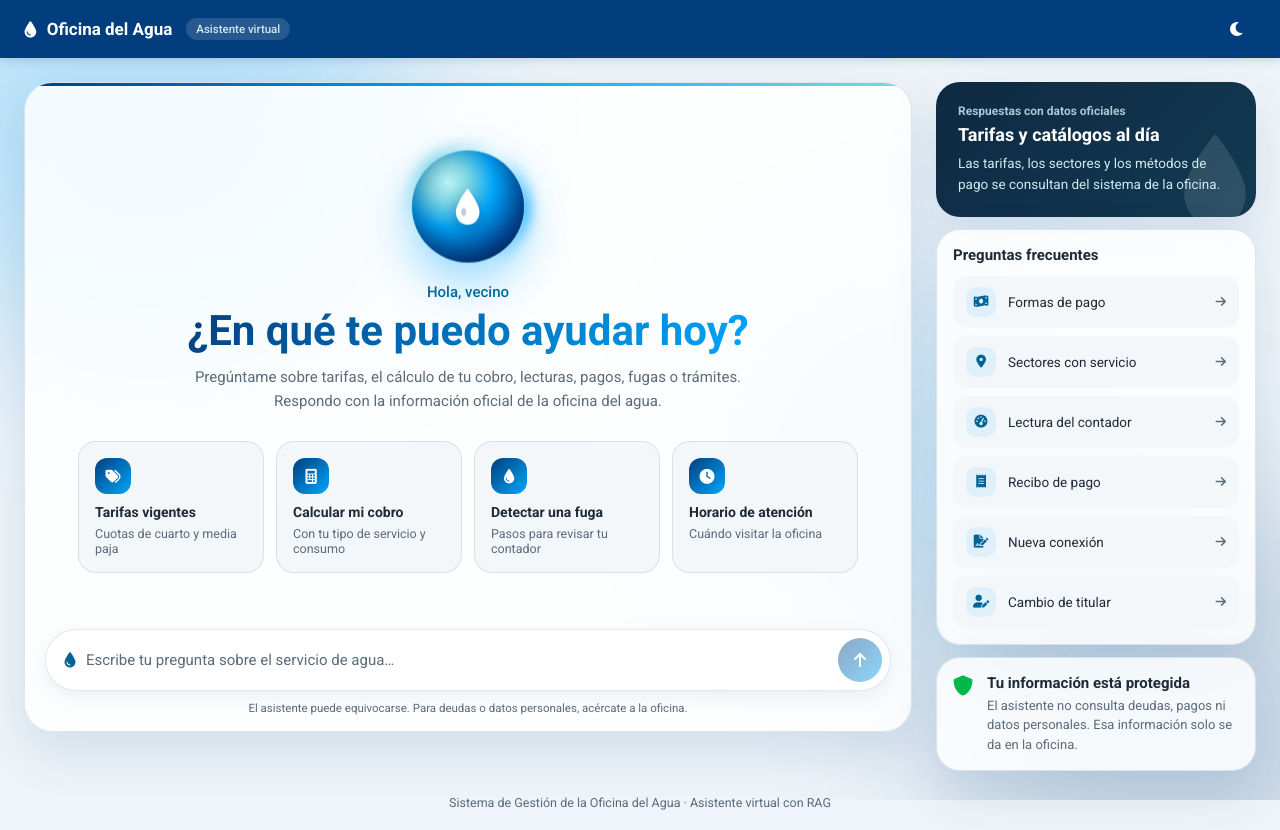
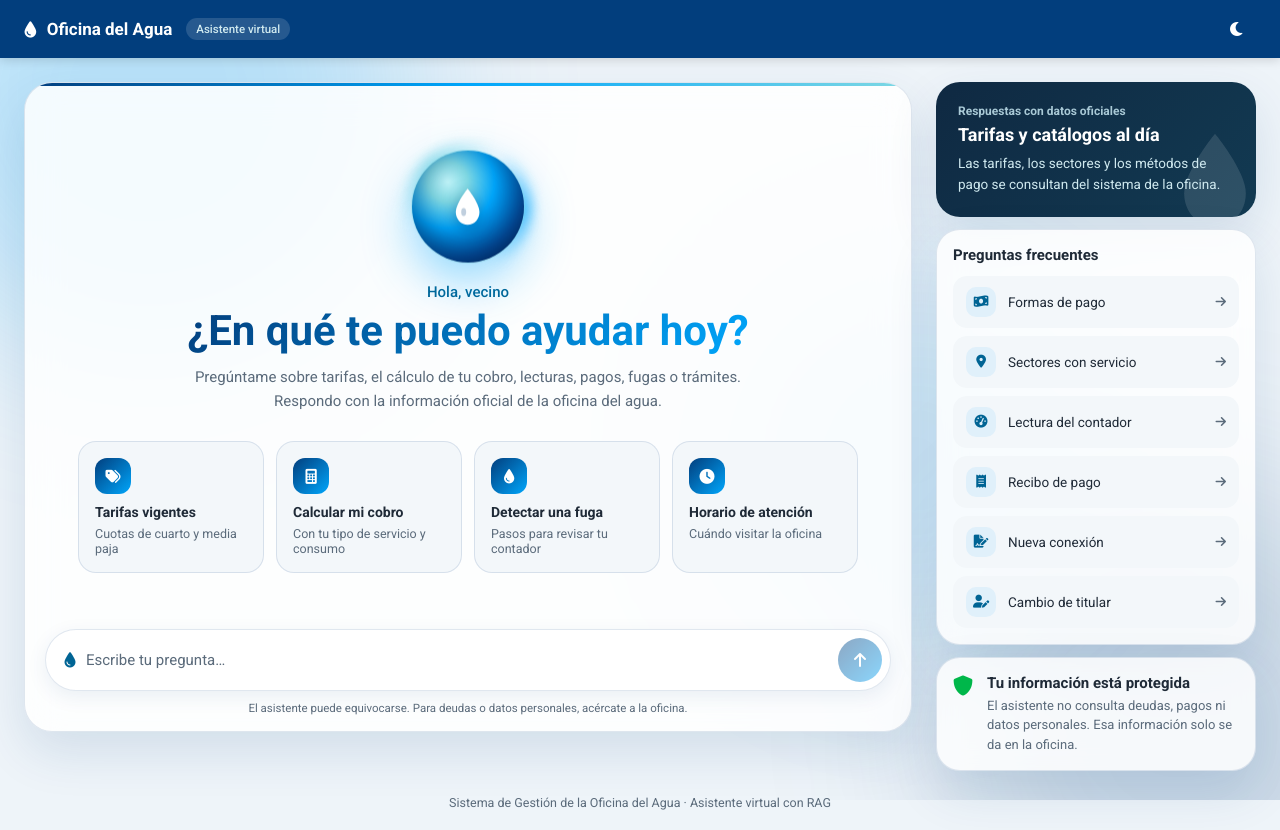
Before and after one commit to Grupo-1-Sistema-de-agua/chatbot-rag, a Next.js app in the folder web/: page / in a window 1280 px wide. Built offline with nearby package versions, Linux system fonts and the light colour scheme.

Commit message:
fix(web): acorta el texto de ayuda de la caja de pregunta
Refs: SDGA-152, SDGA-99

```diff
--- a/web/app/_components/ChatAsistente.js
+++ b/web/app/_components/ChatAsistente.js
@@ -289,7 +289,7 @@ export default function ChatAsistente() {
               className={estilos.entrada}
               value={texto}
               onChange={(evento) => setTexto(evento.target.value)}
-              placeholder="Escribe tu pregunta sobre el servicio de agua…"
+              placeholder="Escribe tu pregunta…"
               maxLength={500}
               disabled={cargando}
               aria-label="Tu pregunta"
```
